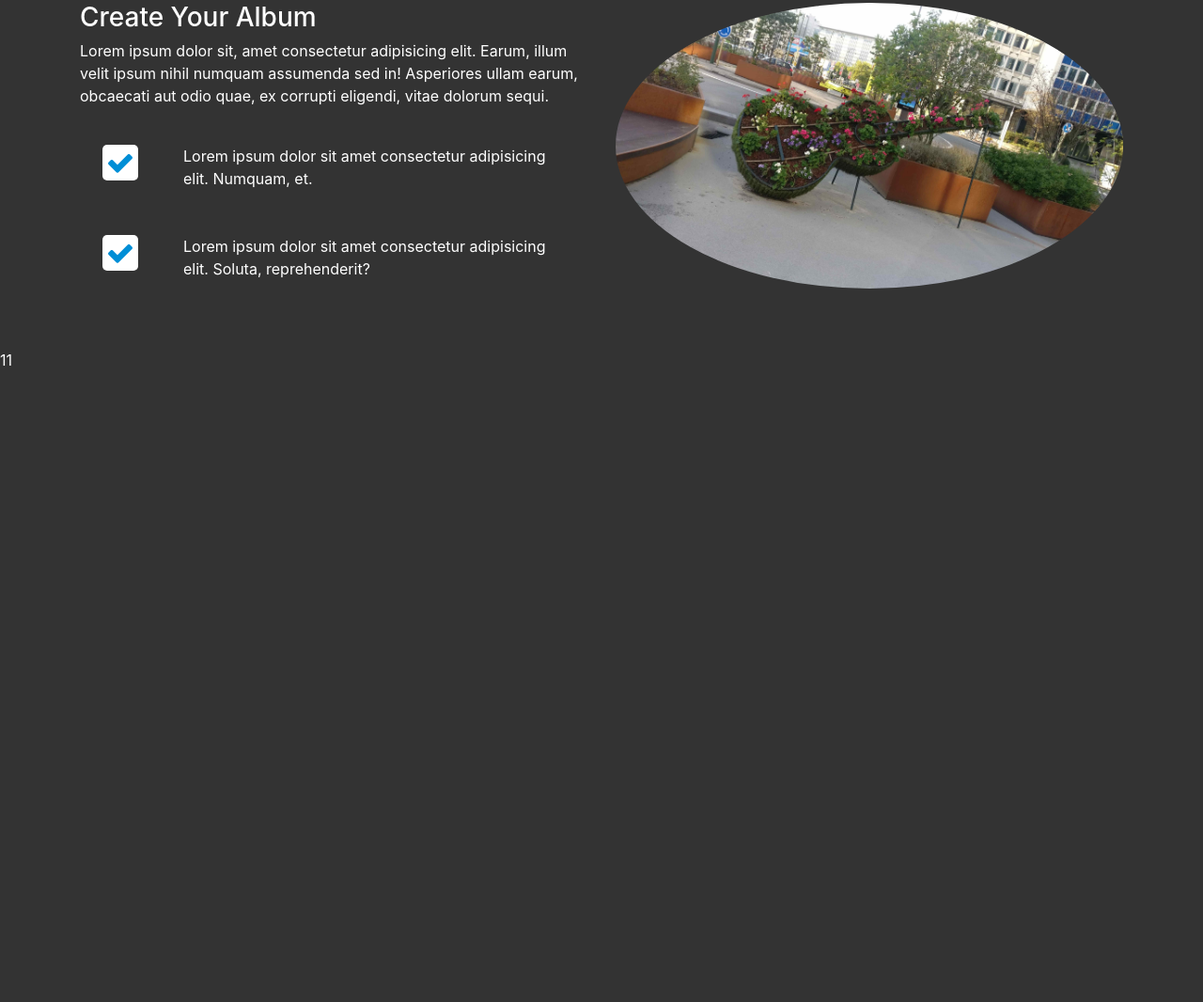
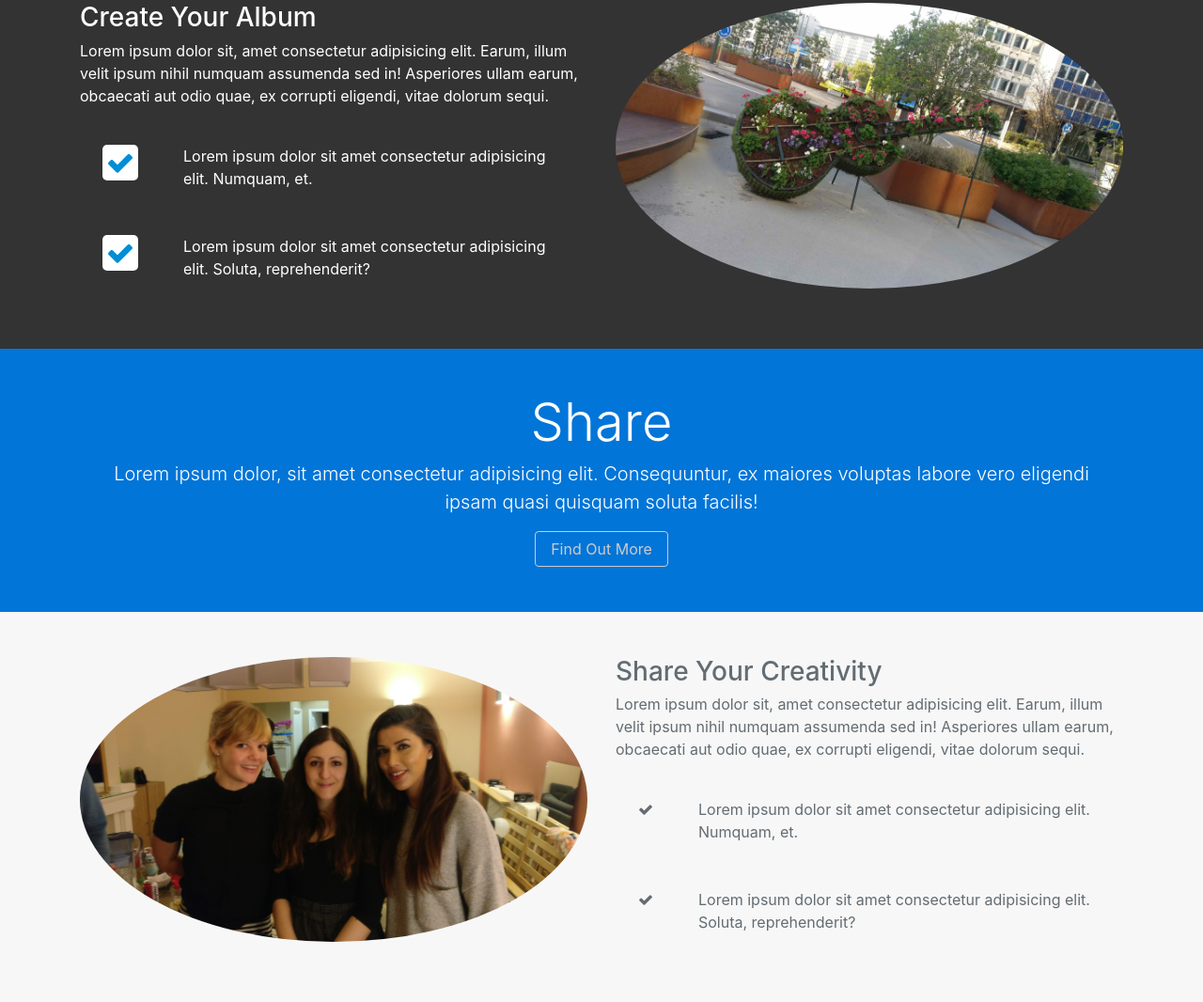
Before and after one commit to skypto/BS4social_theme, a website: page src/index.html in a window 1280 px wide. Shown: the part 1821-2887 px from the top of the page at 94% size. Before the commit the page ends 2216 px from the top, so only its background shows below. Drawn offline with Linux system fonts and the light colour scheme.

Commit message:
Share head and section

```diff
--- a/src/index.html
+++ b/src/index.html
@@ -204,7 +204,53 @@
                 </div>
             </section>
 
-    11
+
+
+<!-- SHARE HEAD -->
+<section id="share-head-section" class="bg-primary">
+        <div class="container">
+            <div class="col text-center">
+                <div class="py-5"><!-- This to add padding up and down -->
+                    <h1 class="display-4">Share</h1>
+                    <p class="lead">Lorem ipsum dolor, sit amet consectetur adipisicing elit. Consequuntur, ex maiores voluptas labore vero
+                        eligendi ipsam quasi quisquam soluta facilis!</p>
+                    <a href="#" class="btn btn-outline-secondary">Find Out More</a>
+                </div>
+            </div>
+        </div>
+    </section>
+
+
+<!-- SHARE SECTION -->
+<section id="share-section" class="bg-faded text-muted py-5">
+        <div class="container">
+            <div class="row">
+                <div class="col-md-6"><!-- 6 grid for image -->
+                    <img src="img/share.jpg" alt="" class="img-fluid mb-3 rounded-circle">
+                </div>
+                <div class="col-md-6"><!-- 6 grid for content -->
+                    <h3>Share Your Creativity</h3>
+                    <p>Lorem ipsum dolor sit, amet consectetur adipisicing elit. Earum, illum velit ipsum nihil numquam assumenda
+                        sed in! Asperiores ullam earum, obcaecati aut odio quae, ex corrupti eligendi, vitae dolorum sequi.</p>
+
+                    <div class="d-flex flex-row"><!--flex boxes1 -->
+                        <div class="p-4 align-self-start"><!-- icon div -->
+                            <i class="fa fa-check"></i>
+                        </div>
+                        <div class="p-4 align-self-end">Lorem ipsum dolor sit amet consectetur adipisicing elit. Numquam, et.</div>
+                    </div>
+
+                    <div class="d-flex flex-row"><!--flex boxes2 -->
+                        <div class="p-4 align-self-start"> <!-- icon div -->
+                            <i class="fa fa-check"></i>
+                        </div>
+                        <div class="p-4 align-self-end">Lorem ipsum dolor sit amet consectetur adipisicing elit. Soluta, reprehenderit?</div>
+                    </div>
+
+                </div>
+            </div>
+        </div>
+    </section>
 
     <script src="js/jquery.min.js"></script>
     <script src="js/tether.min.js"></script>
--- a/src/scss/style.scss
+++ b/src/scss/style.scss
@@ -60,7 +60,7 @@ body{
     }
 }
 
-#explore-section{
+#explore-section #share-section{
     .fa{ //the check boxes
         color: #fff;
         background: #333;
```
Also changed, not shown: README.md, src/css/style.css, src/img/share.jpg (added).
